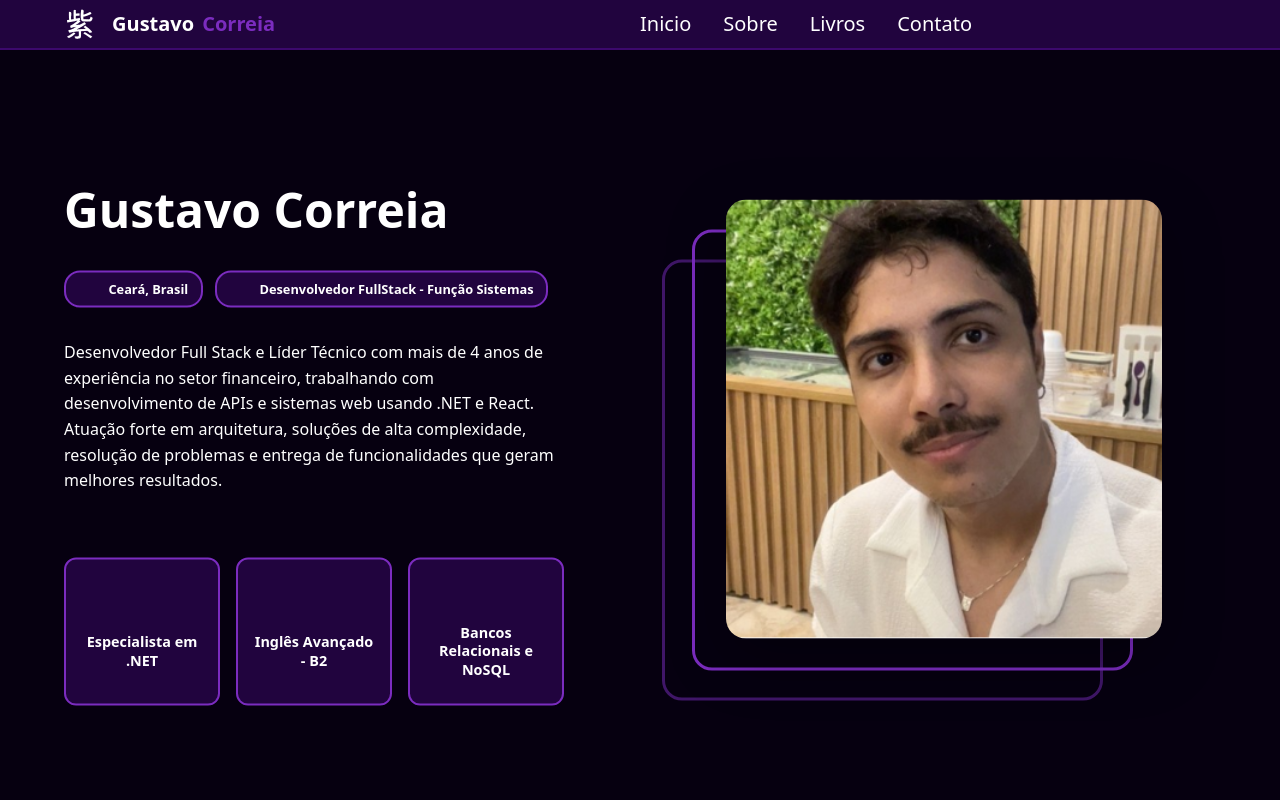
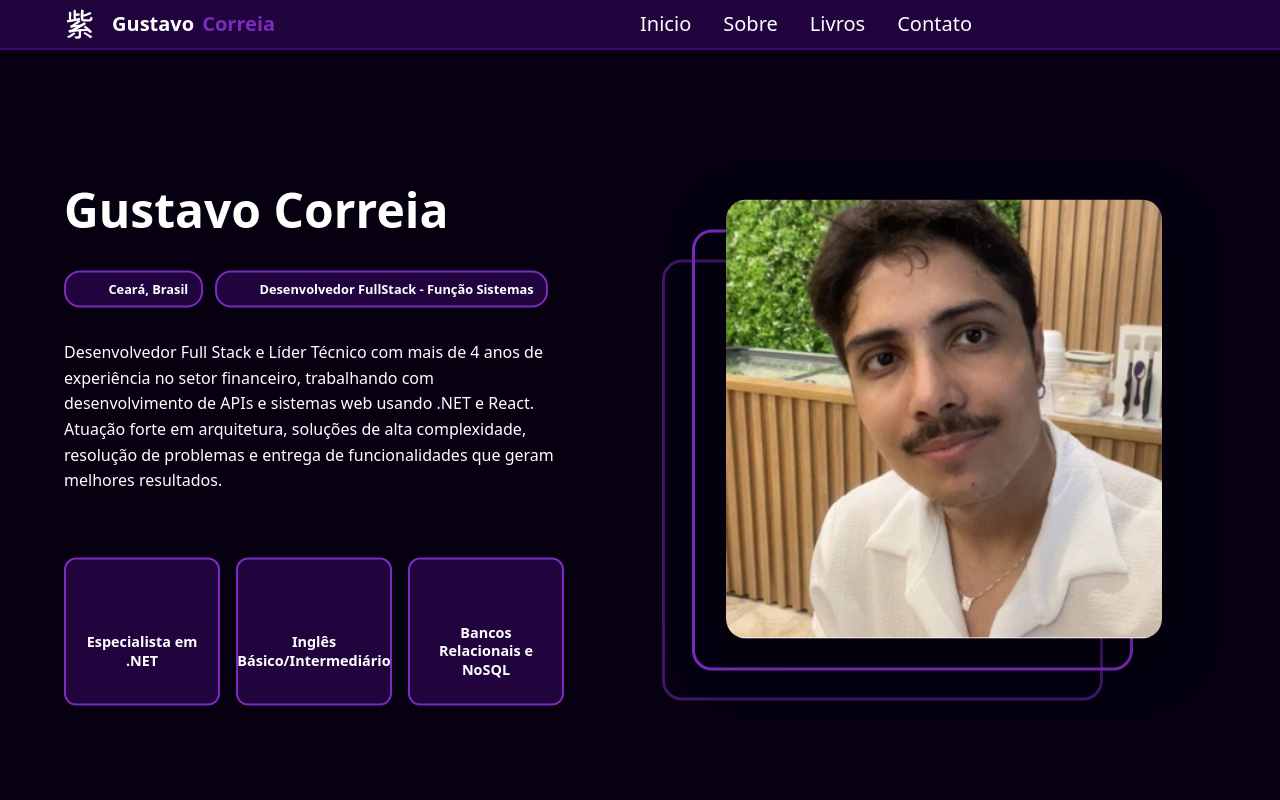
Before and after one commit to gustavocorreiaof/portfolio, a React (Vite) app: page /Home in a window 1280 px wide. Shown: the top 800 px of the page. Built offline with nearby package versions, Linux system fonts and the light colour scheme; some icons are missing; a web font is replaced by a local one.

Commit message:
change some infos and fix imports

```diff
--- a/src/components/layout/AppLayout/index.tsx
+++ b/src/components/layout/AppLayout/index.tsx
@@ -1,8 +1,8 @@
 import { Outlet } from "react-router-dom";
 import NavBar from "../NavBar";
-import Footer from "../Footer";
+import Footer from "../footer";
 import { useState } from "react";
-import MenuMobile from "../MenuMobile";
+import MenuMobile from "../menuMobile";
 import ScrollToTopButton from "../../ScrollToTopButton";
 
 type Language = "pt" | "en";
--- a/src/pages/home/index.tsx
+++ b/src/pages/home/index.tsx
@@ -26,7 +26,7 @@ const Home: React.FC = () => {
       job: "Desenvolvedor FullStack - Função Sistemas",
       bio: "Desenvolvedor Full Stack e Líder Técnico com mais de 4 anos de experiência no setor financeiro, trabalhando com desenvolvimento de APIs e sistemas web usando .NET e React. Atuação forte em arquitetura, soluções de alta complexidade, resolução de problemas e entrega de funcionalidades que geram melhores resultados.",
       dotnetExpert: "Especialista em .NET",
-      fluentEnglish: "Inglês Avançado - B2",
+      fluentEnglish: "Inglês Básico/Intermediário",
       databases: "Bancos Relacionais e NoSQL",
       located: "Ceará, Brasil",
     },
@@ -34,7 +34,7 @@ const Home: React.FC = () => {
       job: "FullStack Developer - Função Sistemas",
       bio: "Full Stack Developer and Technical Lead with over 4 years of experience in the financial sector, working with API and web system development using .NET and React. Strong performance in architecture, high-complexity solutions, problem-solving, and delivering features that generate better results.",
       dotnetExpert: ".NET Expert",
-      fluentEnglish: "Advanced English - B2",
+      fluentEnglish: "Basic/Intermediate English",
       databases: "Relational and NoSQL Databases",
       located: "Ceará, Brazil",
     },
```
